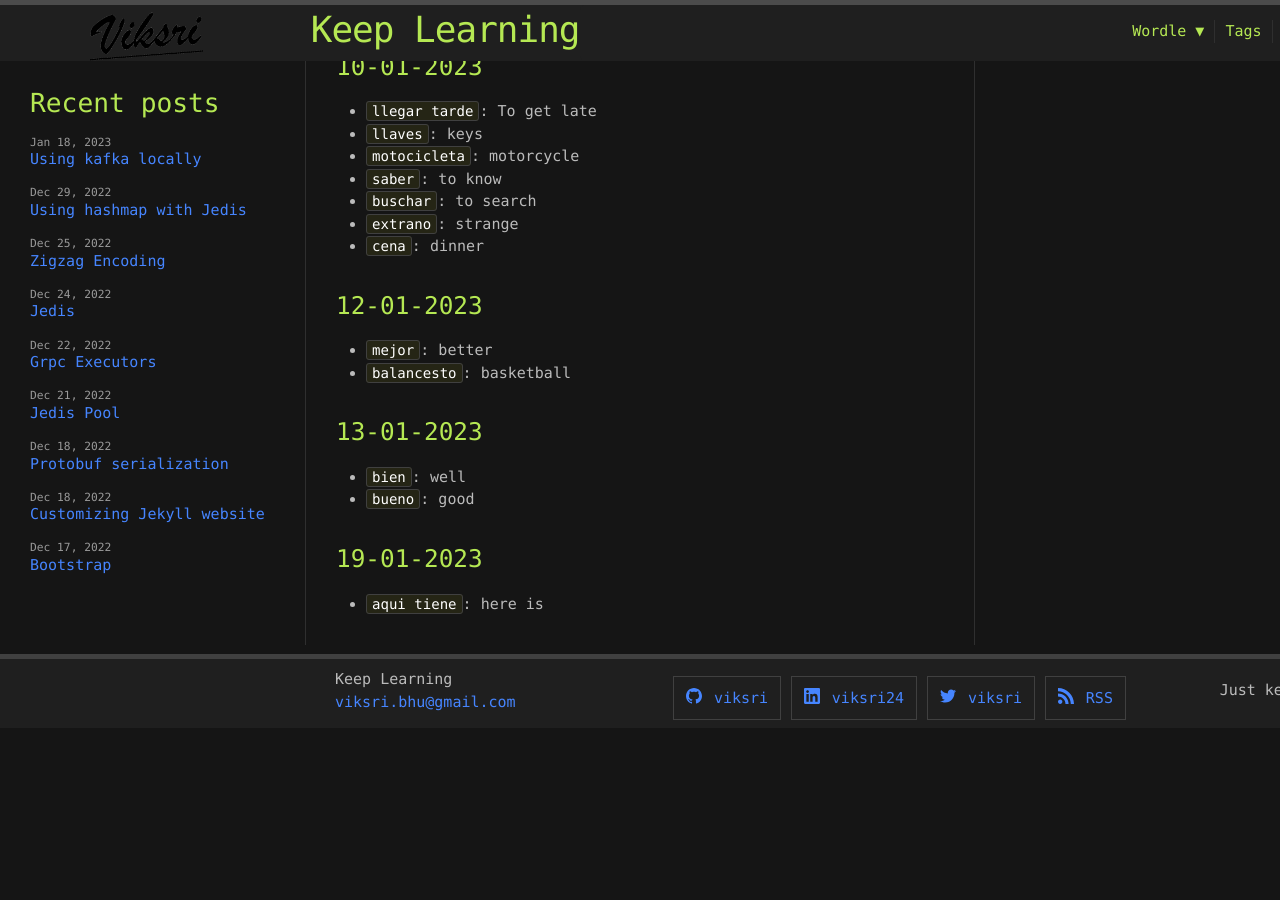
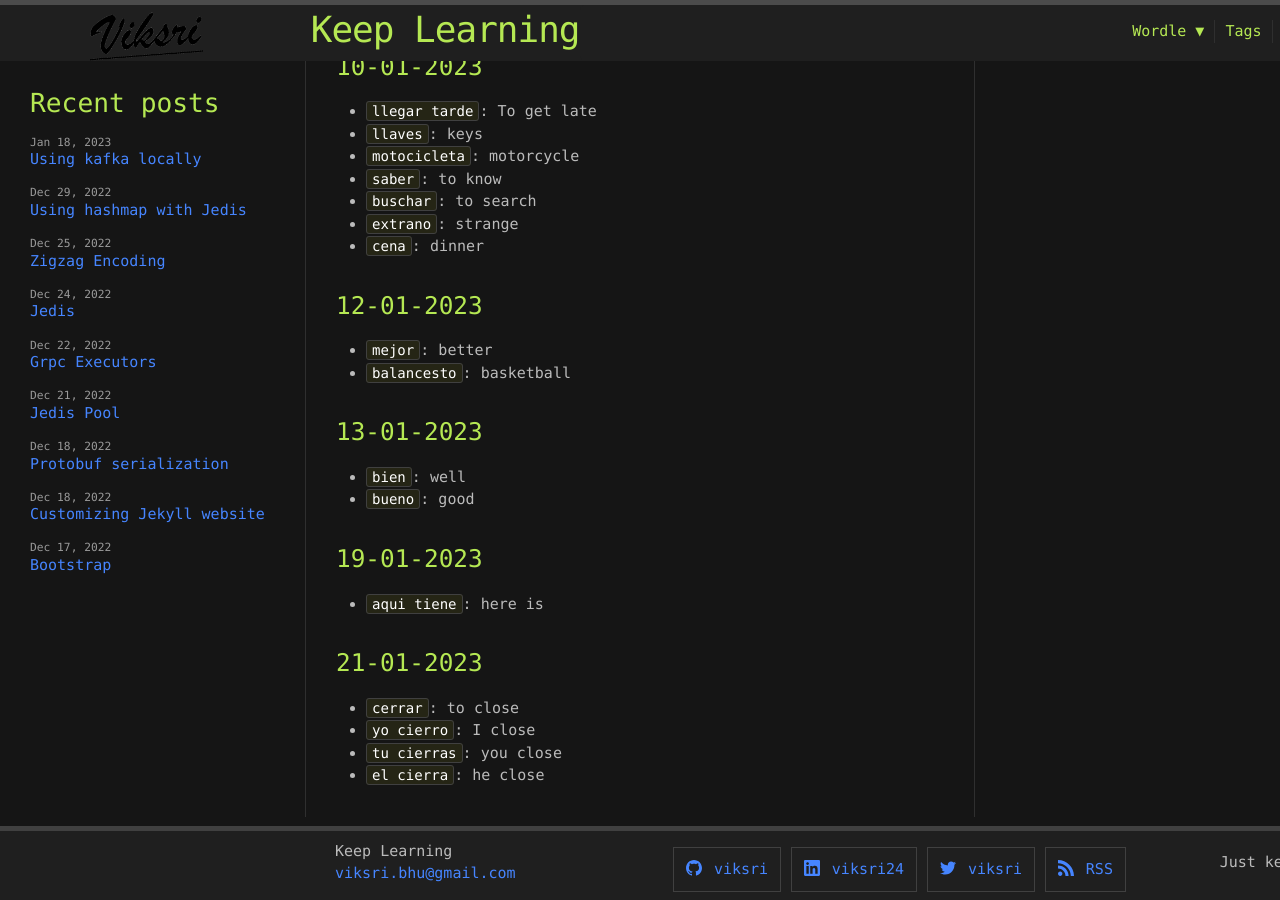
Before and after one commit to viksri/viksri.github.io, a Jekyll site: the page built from spanish/Jan2023.md, in a window 1280 px wide and 900 px high, scrolled down 821 px. Built offline with Jekyll 4.4.1, drawn with Linux system fonts in a browser that asks for light colours; before the commit the page ends 1549 px from its top, so only the background shows below that.

Commit message:
spanish & wordle update

```diff
--- a/spanish/Jan2023.md
+++ b/spanish/Jan2023.md
@@ -46,3 +46,9 @@ categories: language
 
 ### 19-01-2023
 - `aqui tiene`: here is
+
+### 21-01-2023
+- `cerrar`: to close
+- `yo cierro`: I close
+- `tu cierras`: you close
+- `el cierra`: he close
```
Also changed, not shown: wordle/Jan2023.md (+3 -1 lines).
